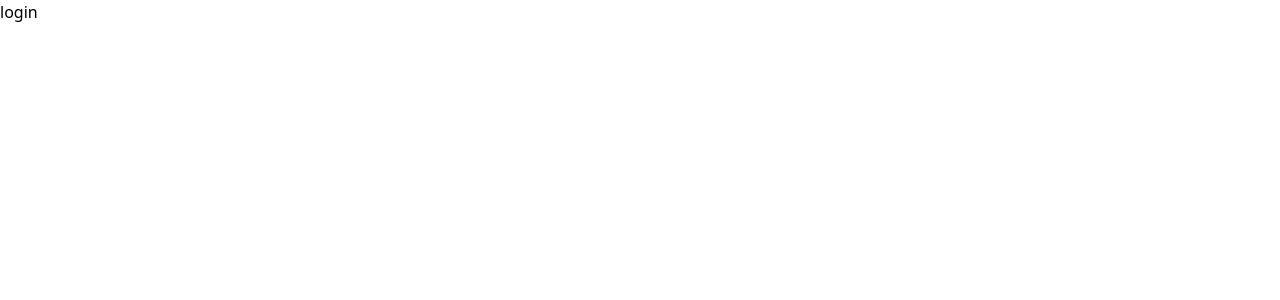
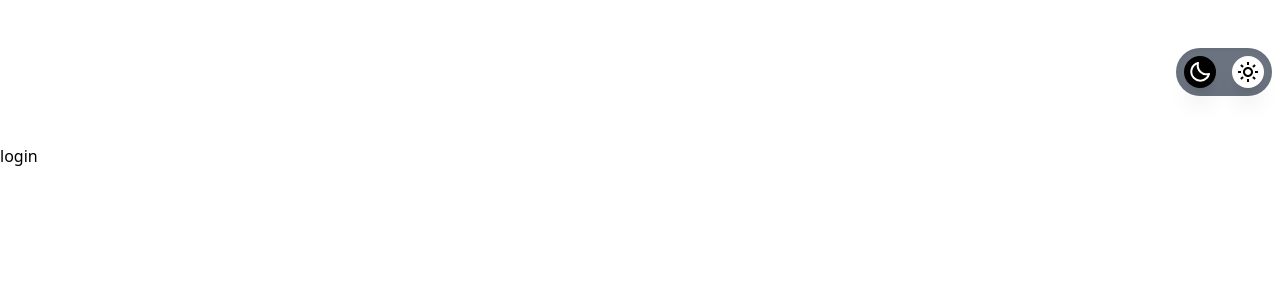
Before and after one commit to ErfanGh83/Avanian1, a Next.js app: page /login in a window 1280 px wide. Shown: the top 300 px of the page. Built offline with nearby package versions, Linux system fonts and the light colour scheme.

Commit message:
feat: added light and dark button to auth layout's header

```diff
--- a/src/app/login/page.tsx
+++ b/src/app/login/page.tsx
@@ -1,5 +1,5 @@
 import React from 'react'
-import Layout from '../layout'
+import Layout from '@/components/layouts/auth-layout/Layout'
 
 const page = () => {
   return (
--- /dev/null
+++ b/src/components/Buttons/ThemeSwitcher/DarkButton.tsx
@@ -0,0 +1,14 @@
+import React from 'react'
+import { BiMoon } from 'react-icons/bi'
+
+const DarkButton = () => {
+  return (
+    <button
+        className='size-8 flex items-center justify-center rounded-full bg-black shadow-xl hover:rotate-[45]'
+    >
+        <BiMoon size={24} color='white'/>
+    </button>
+  )
+}
+
+export default DarkButton;
--- /dev/null
+++ b/src/components/Buttons/ThemeSwitcher/LightButton.tsx
@@ -0,0 +1,14 @@
+import React from 'react'
+import { BiSun } from 'react-icons/bi'
+
+const LightButton = () => {
+  return (
+    <button
+        className='size-8 flex items-center justify-center rounded-full shadow-xl bg-white'
+    >
+        <BiSun size={24} color='black'/>
+    </button>
+  )
+}
+
+export default LightButton;
--- /dev/null
+++ b/src/components/Buttons/ThemeSwitcher/ThemeSwitchButton.tsx
@@ -0,0 +1,16 @@
+import React from 'react'
+import DarkButton from './DarkButton'
+import LightButton from './LightButton'
+
+const ThemeSwitchButton = () => {
+  return (
+    <div
+        className='w-24 h-12 flex flex-row items-center justify-between rounded-full px-2 py-1 shadow-inner bg-gray-500'
+    >
+        <DarkButton />
+        <LightButton />
+    </div>
+  )
+}
+
+export default ThemeSwitchButton
--- /dev/null
+++ b/src/components/headers/auth-layout-header/Header.tsx
@@ -0,0 +1,23 @@
+import ThemeSwitchButton from '@/components/Buttons/ThemeSwitcher/ThemeSwitchButton'
+import React from 'react'
+
+
+const Header = () => {
+  return (
+    <div
+        className='w-full h-36 flex flex-row items-center justify-between px-2'
+    >
+        <div>
+            {/* <p>left side of the header</p> */}
+        </div>
+
+        <div
+            className=''
+        >
+            <ThemeSwitchButton />
+        </div>
+    </div>
+  )
+}
+
+export default Header
--- a/src/components/layouts/auth-layout/Layout.tsx
+++ b/src/components/layouts/auth-layout/Layout.tsx
@@ -1,3 +1,4 @@
+import Header from '@/components/headers/auth-layout-header/Header'
 import React, { ReactElement } from 'react'
 
 type Props = {
@@ -8,7 +9,7 @@ const Layout = ({ children }: Props) => {
   return (
     <div>
         <header>
-
+            <Header />
         </header>
 
         <main>
```
